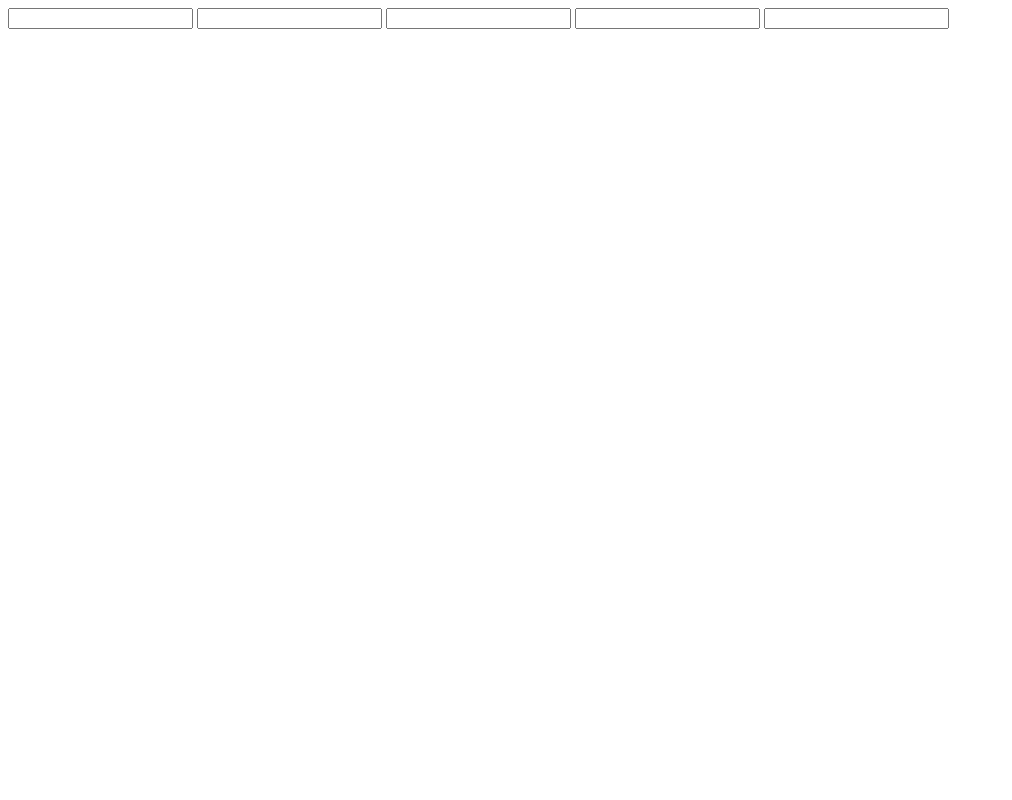
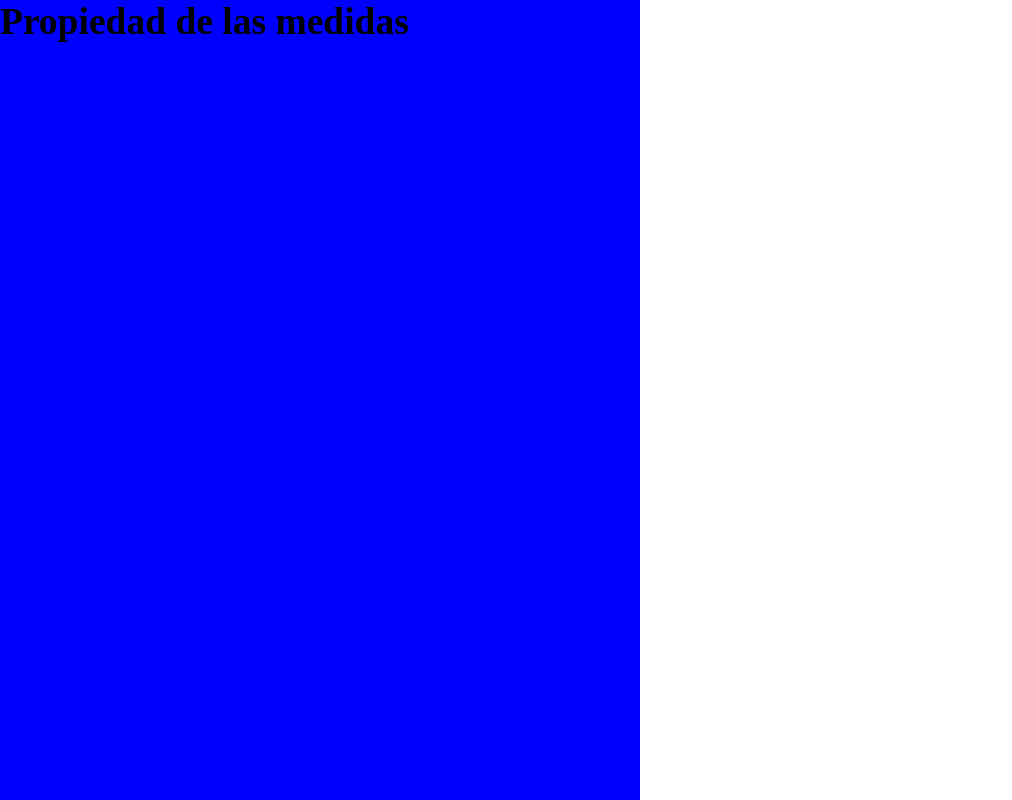
Before and after one commit to ZulayNicolOrtegonPintoADSO/Aprendiendo-css, a plain HTML site: page index.html in a window 1280 px wide. Shown: the whole page, without its empty margins (0-1012 px from the left). Drawn offline with Linux system fonts and the light colour scheme.

Commit message:
propiedades de medida

```diff
--- a/index.html
+++ b/index.html
@@ -6,11 +6,7 @@
     </head>
     <body>
         <div class="contact-form">
-            <input type="text" class="contact-form__input">
-            <input type="text" class="contact-form__input--chill">
-            <input type="text" class="contact-form__input">
-            <input type="text" class="contact-form__input">
-            <input type="password"class="contact-form__input--siu">
+            <h2 class="contact-form__h2">Propiedad de las medidas</h2>
         </div>
     </body>
 </html>
--- a/style.css
+++ b/style.css
@@ -1,11 +1,11 @@
-.contact-form__input:first-child{
-    color:red;
+* {
+    padding: 0px;
+    margin: 0px;
 }
 
-.contact-form__input--chill{
-    color: rgb(255, 1, 179);
+.contact-form {
+    font-size: 25px;
+    background-color: blue;
+    width: 50vw;
+    height: 100vh;
 }
-
-.contact-form__input--siu{
-    color: rgb(132, 1, 255);
-}
```
